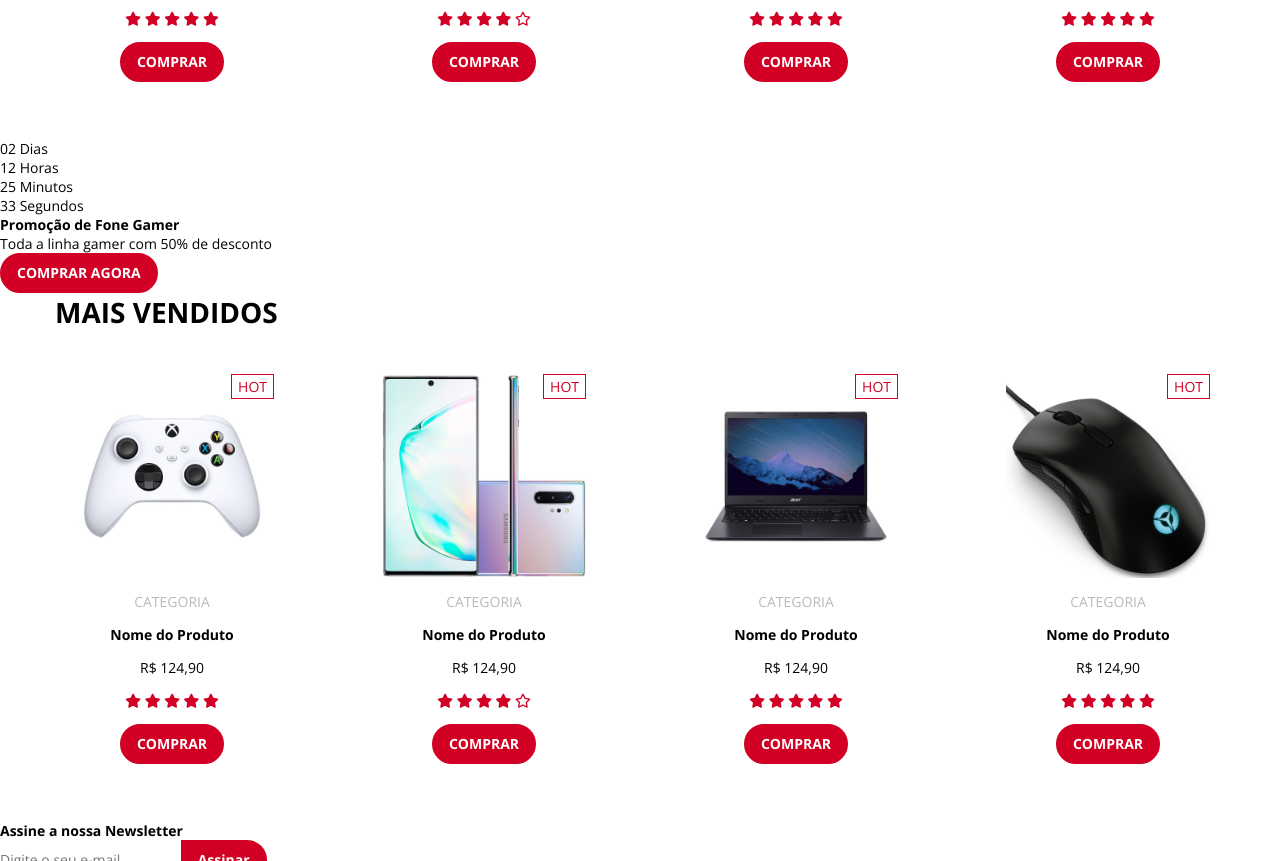
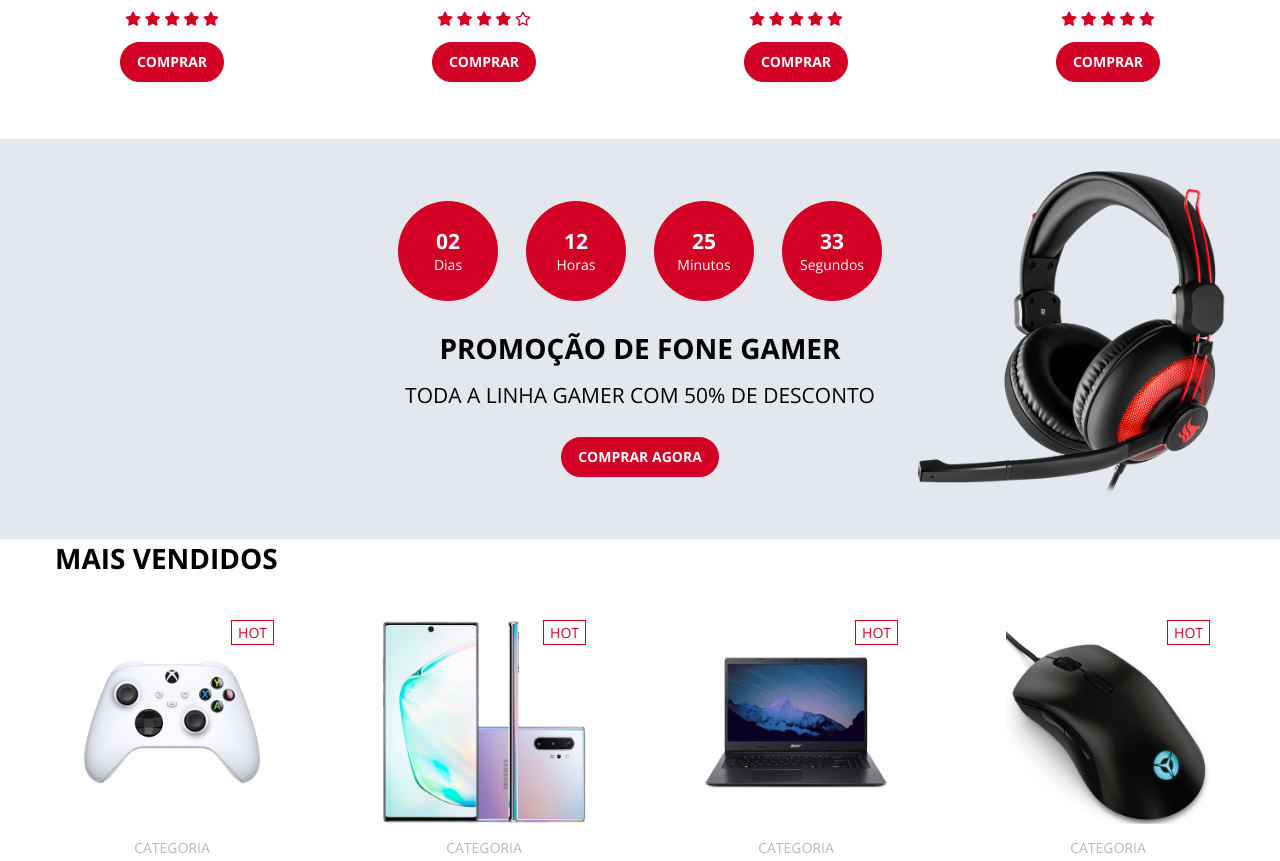
Before and after one commit to renatomak/projeto-electrum, a plain HTML site: page index.html in a window 1280 px wide. Shown: the part 860-1721 px from the top of the page. Drawn offline with nearby package versions, Linux system fonts and the light colour scheme.

Commit message:
Banner de promoçao

```diff
--- /dev/null
+++ b/sass/2-layouts/_deal-section.sass
@@ -0,0 +1,48 @@
+@use '../1-base/variables'
+@use '../1-base/base-mixins'
+@use 'layouts-mixins.sass'
+
+.deal-container
+    background-image: url('../../img/deal_headset.png')
+    background-repeat: no-repeat
+    background-position-x: 95%
+    background-position-y: 2rem
+    background-size: 25%
+    background-color: variables.$section-bg-color
+    height: 400px
+    padding: 2rem
+
+    &-content
+        height: 100%
+        flex-direction: column
+        align-items: center
+        @include layouts-mixins.center-content
+        justify-content: center
+
+        &-timer
+            display: flex
+            margin-bottom: 2rem
+
+        .deal-container-timer
+            width: 100px
+            height: 100px
+            border-radius: 50%
+            display: flex
+            flex-direction: column
+            align-items: center
+            justify-content: center
+            background-color: variables.$primary-color
+            color: variables.$light-color
+            margin: 0 1rem
+
+            &-time
+                font-weight: bold
+                font-size: 1.5rem
+        &-title, &-subtitle
+            margin-bottom: 1rem
+            text-transform: uppercase
+            font-size: 2rem
+
+        &-subtitle
+            margin-bottom: 2rem
+            font-size: 1.5rem
--- a/sass/2-layouts/layouts.sass
+++ b/sass/2-layouts/layouts.sass
@@ -1,3 +1,4 @@
 @use 'header'
 @use 'banner-section'
 @use 'products-section'
+@use 'deal-section'
```
Also changed, not shown: css/app.css, 1 other file.
